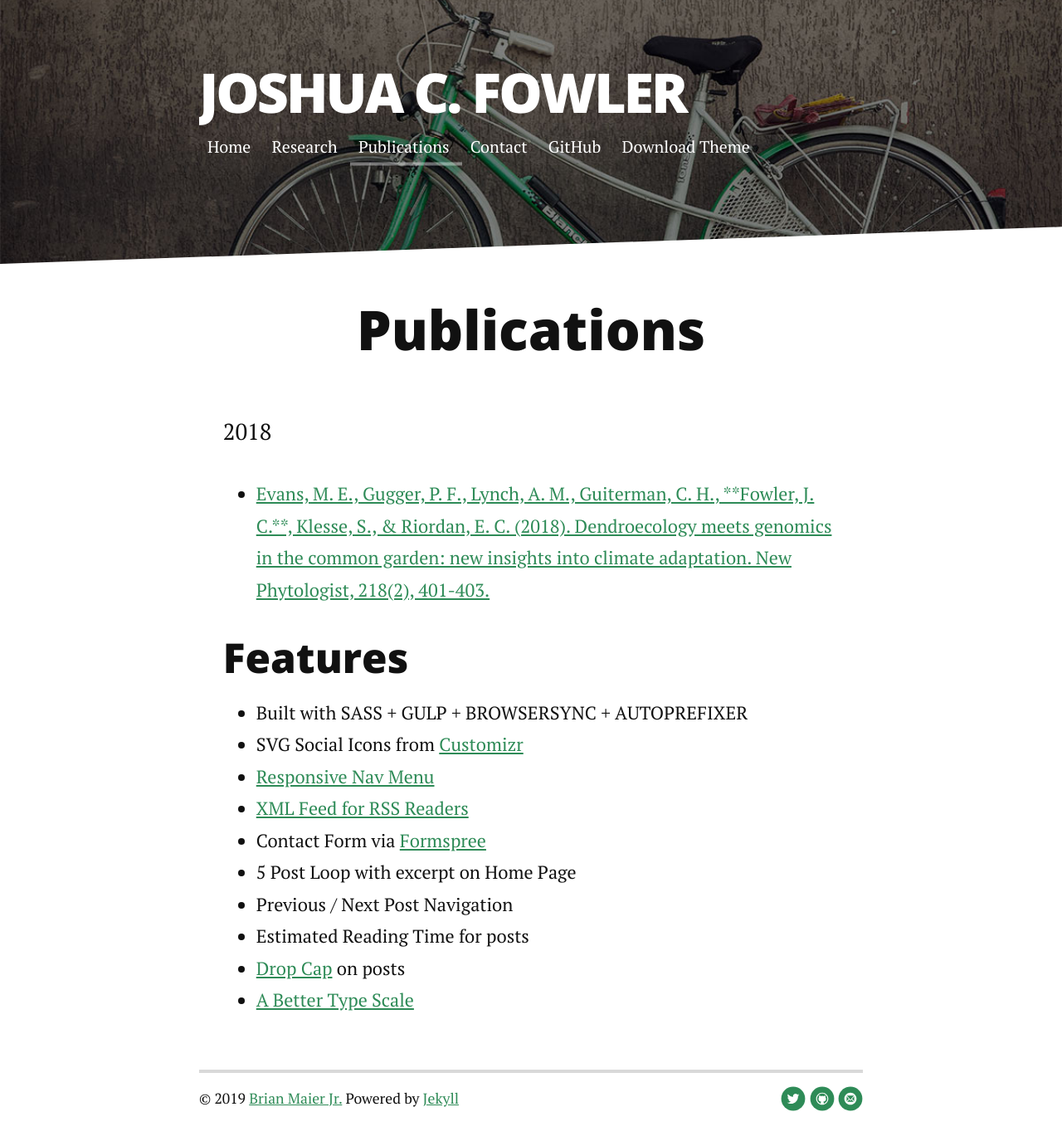
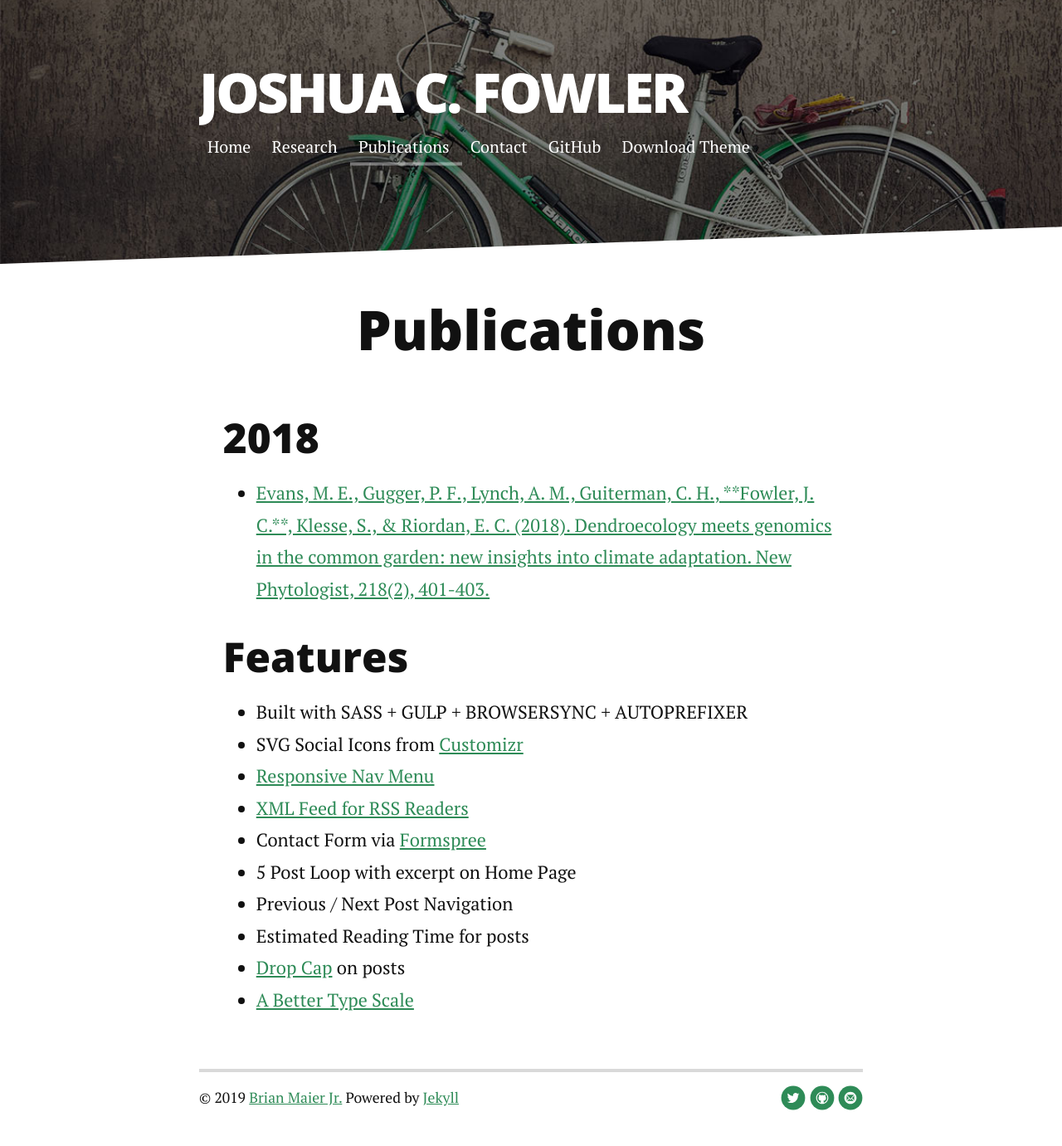
Before and after one commit to joshuacfowler/joshuacfowler.github.io, a Jekyll site: the page built from publications.md, in a window 1280 px wide. Shown: the whole page at 83% size. Built offline with Jekyll 4.4.1, drawn with Linux system fonts in a browser that asks for light colours; nearby versions of some CDN libraries.

Commit message:
Update publications.md

```diff
--- a/publications.md
+++ b/publications.md
@@ -5,7 +5,7 @@ title: Publications
 
 <div class="post">
 	<h1 class="pageTitle">Publications</h1>
-	<p class="intro">2018</p>
+	<h2>2018</h2>
 	<ul>
 	<li> <a href="https://nph.onlinelibrary.wiley.com/doi/full/10.1111/nph.15094">Evans, M. E., Gugger, P. F., Lynch, A. M., Guiterman, C. H., **Fowler, J. C.**, Klesse, S., & Riordan, E. C. (2018). Dendroecology meets genomics in the common garden: new insights into climate adaptation. New Phytologist, 218(2), 401-403.</a></li>
 	</ul>
```
